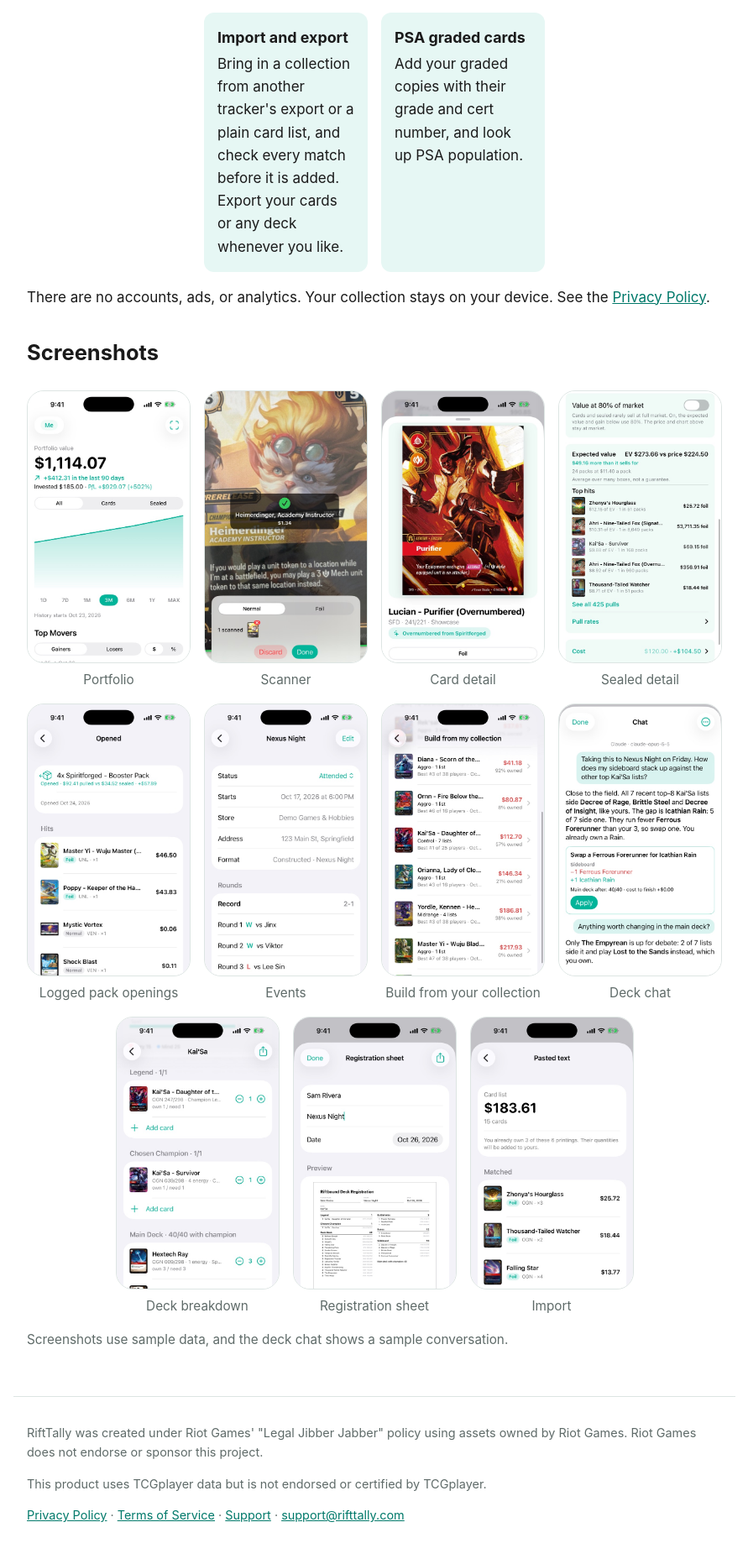
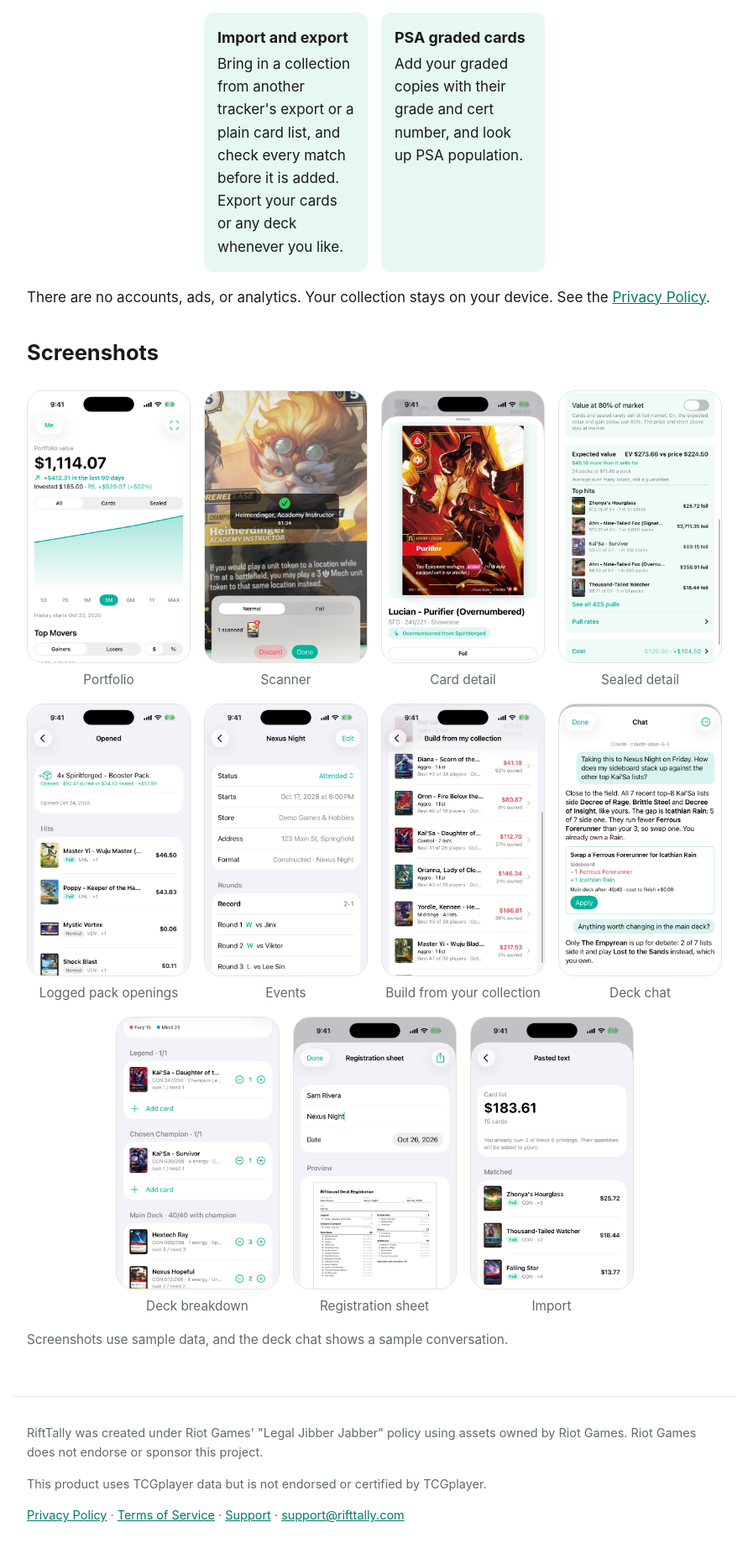
Before and after one commit to michael-huang87/rifttally, a Jekyll site: the page built from index.html, in a window 1280 px wide. Shown: the part 1155-3018 px from the top of the page at 84% size, without its empty margins (194-1085 px from the left). Built offline with Jekyll 4.4.1, drawn with Linux system fonts in a browser that asks for light colours.

Commit message:
Crop the deck breakdown to show its domains, not the status bar

```diff
--- a/index.html
+++ b/index.html
@@ -36,7 +36,7 @@
   <figure><img src="assets/img/events.jpg" alt="Event with its rounds and record" width="600" height="1005"><figcaption>Events</figcaption></figure>
   <figure><img src="assets/img/decks.jpg" alt="Top tournament decks ranked by cost to finish, with the share of each you already own" width="600" height="1005"><figcaption>Build from your collection</figcaption></figure>
   <figure><img src="assets/img/chat.jpg" alt="Deck chat about a complete Kai'Sa deck, suggesting a sideboard swap with an Apply button" width="600" height="1005"><figcaption>Deck chat</figcaption></figure>
-  <figure><img src="assets/img/deck.jpg" alt="A Kai'Sa deck's legend, chosen champion and main deck, with copies owned and needed" width="600" height="1005"><figcaption>Deck breakdown</figcaption></figure>
+  <figure><img src="assets/img/deck.jpg" alt="A Kai'Sa deck's domains, legend, chosen champion and main deck, with copies owned and needed" width="600" height="1005"><figcaption>Deck breakdown</figcaption></figure>
   <figure><img src="assets/img/registration.jpg" alt="Registration sheet for a Kai'Sa deck with player, event and a preview of the PDF" width="600" height="1005"><figcaption>Registration sheet</figcaption></figure>
   <figure><img src="assets/img/import.jpg" alt="Import preview of a pasted card list, with its value and matched cards" width="600" height="1005"><figcaption>Import</figcaption></figure>
 </div>
```
Also changed, not shown: assets/img/deck.jpg.
